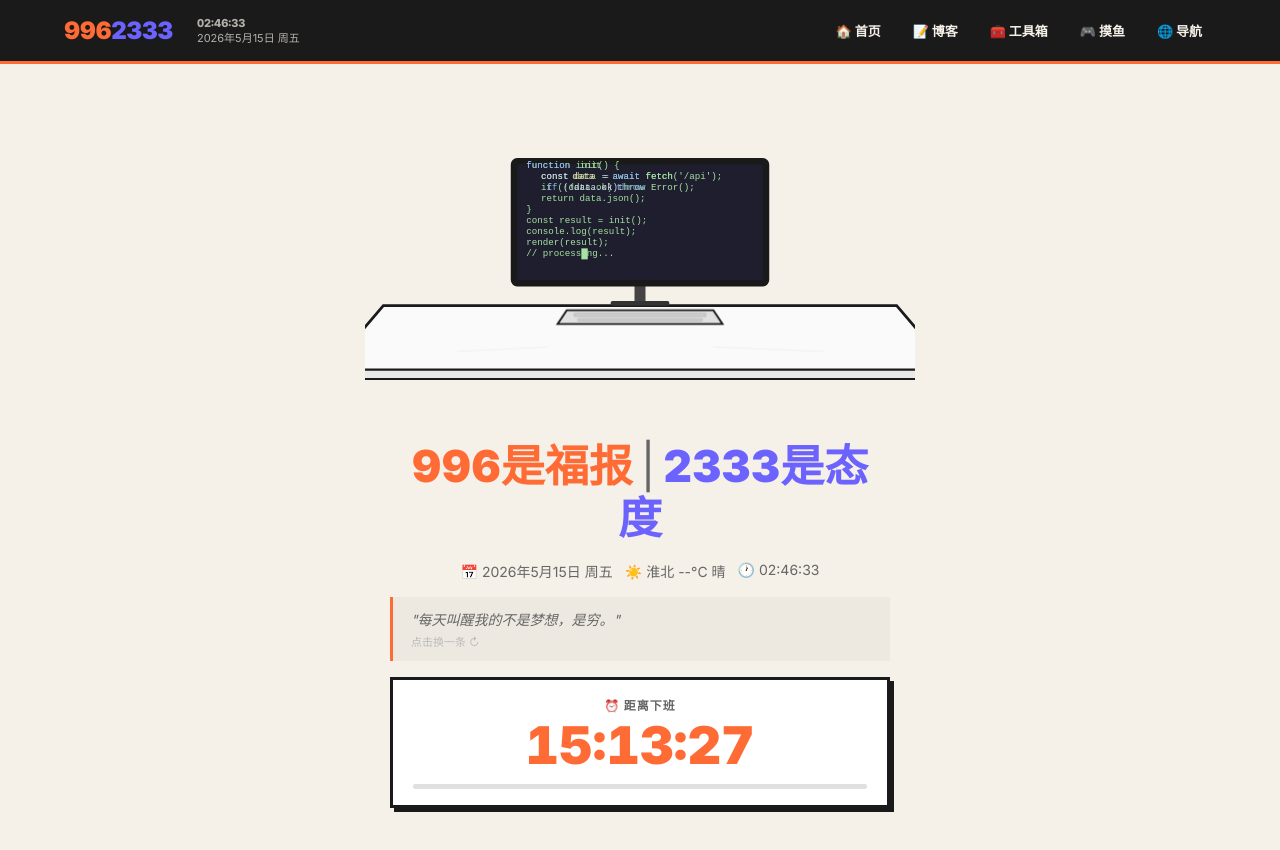
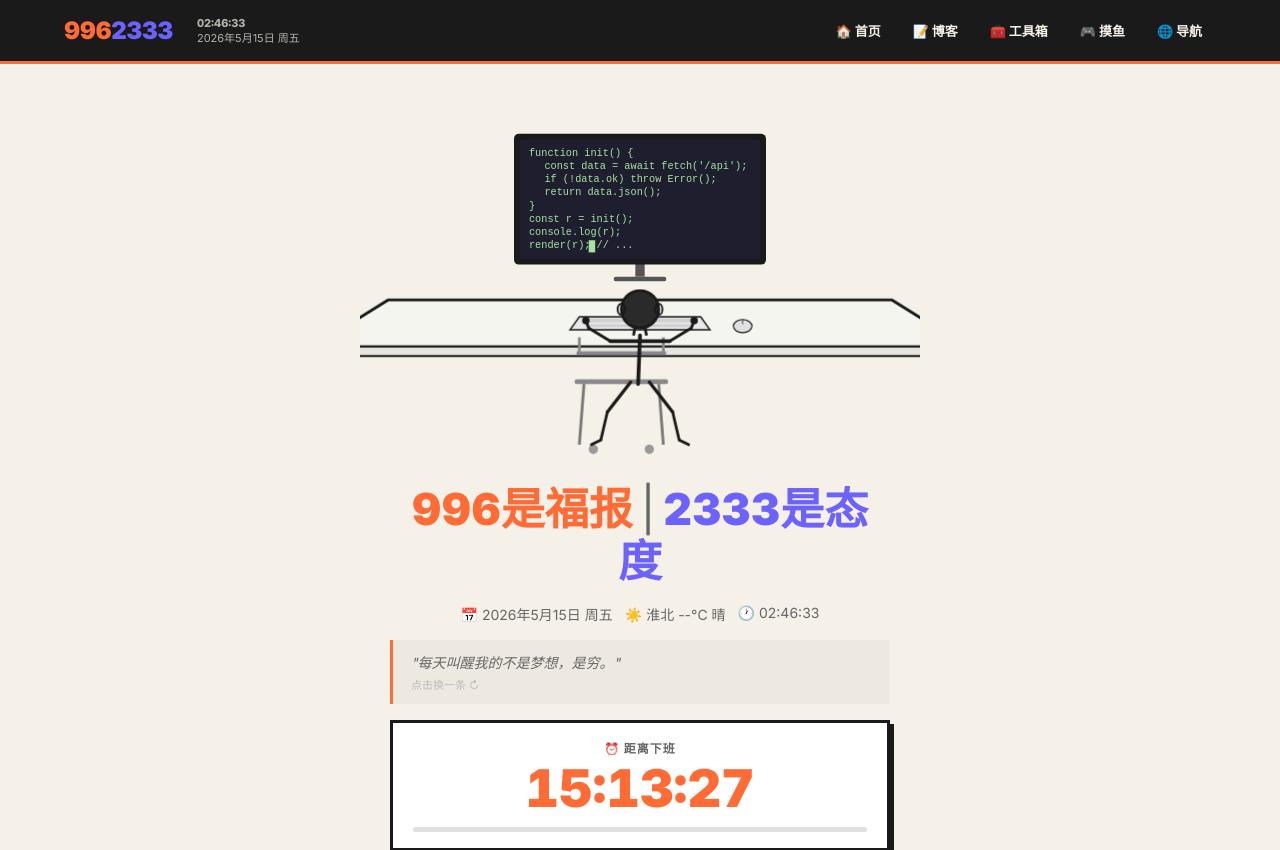
Before and after one commit to sikuai2333/sikuai2333.github.io, a Vue app: page / in a window 1280 px wide. Shown: the top 850 px of the page. Built offline with nearby package versions, Linux system fonts and the light colour scheme; no server answers.

Commit message:
Hero: back-view stickman typing + slam desk on 502

```diff
--- a/src/components/HeroSection.vue
+++ b/src/components/HeroSection.vue
@@ -28,72 +28,118 @@ onUnmounted(() => clearInterval(errorTimer))
 <template>
   <section class="hero">
     <div class="hero-art">
-      <svg viewBox="0 0 600 340" class="desk-svg" preserveAspectRatio="xMidYMid meet">
-        <!-- === 桌面透视（正面微俯视） === -->
-        <!-- 桌面顶部（近处，画面底部）- 白色桌面，黑色实线，延伸到屏幕外 -->
-        <polygon points="-40,290 640,290 580,220 20,220" fill="#fafafa" stroke="#1a1a1a" stroke-width="3"/>
-        <!-- 桌面厚度 -->
-        <polygon points="-40,290 640,290 640,300 -40,300" fill="#e8e8e8" stroke="#1a1a1a" stroke-width="2"/>
+      <svg viewBox="0 0 600 380" class="desk-svg" preserveAspectRatio="xMidYMid meet">
 
-        <!-- === 显示器 === -->
-        <!-- 显示器支架底座 -->
-        <rect x="268" y="215" width="64" height="5" rx="2" fill="#333"/>
-        <!-- 支架立柱 -->
-        <rect x="294" y="195" width="12" height="20" fill="#444"/>
-        <!-- 显示器外框（薄边框） -->
-        <rect x="160" y="60" width="280" height="138" rx="6" fill="#1a1a1a" stroke="#1a1a1a" stroke-width="2"/>
+        <!-- ========== 远景层（屏幕，最后面） ========== -->
+
+        <!-- 显示器支架 -->
+        <rect x="272" y="185" width="56" height="5" rx="2" fill="#555"/>
+        <rect x="295" y="168" width="10" height="17" fill="#555"/>
+
+        <!-- 显示器外框 -->
+        <rect x="165" y="32" width="270" height="140" rx="5" fill="#1a1a1a"/>
+
         <!-- 屏幕内容区 -->
-        <rect x="166" y="66" width="268" height="126" rx="3" :fill="showError ? '#e74c3c' : '#1e1e2e'" class="screen-bg"/>
+        <rect x="171" y="38" width="258" height="128" rx="2" :fill="showError ? '#c0392b' : '#1e1e2e'" class="screen-bg"/>
 
-        <!-- 正常状态：滚动代码 -->
+        <!-- 正常：代码滚动 -->
         <g v-if="!showError" class="code-scroll">
-          <text font-family="'Courier New',monospace" font-size="10" fill="#a6e3a1">
-            <tspan x="176" y="82" class="scroll-line">function init() {</tspan>
-            <tspan x="186" y="94" class="scroll-line">  const data = await fetch('/api');</tspan>
-            <tspan x="186" y="106" class="scroll-line">  if (!data.ok) throw Error();</tspan>
-            <tspan x="186" y="118" class="scroll-line">  return data.json();</tspan>
-            <tspan x="176" y="130" class="scroll-line">}</tspan>
-            <tspan x="176" y="142" class="scroll-line">const result = init();</tspan>
-            <tspan x="176" y="154" class="scroll-line">console.log(result);</tspan>
-            <tspan x="176" y="166" class="scroll-line">render(result);</tspan>
-            <tspan x="176" y="178" class="scroll-line">// processing...</tspan>
+          <text font-family="'Courier New',monospace" font-size="11" fill="#a6e3a1">
+            <tspan x="181" y="56">function init() {</tspan>
+            <tspan x="191" y="70">  const data = await fetch('/api');</tspan>
+            <tspan x="191" y="84">  if (!data.ok) throw Error();</tspan>
+            <tspan x="191" y="98">  return data.json();</tspan>
+            <tspan x="181" y="112">}</tspan>
+            <tspan x="181" y="126">const r = init();</tspan>
+            <tspan x="181" y="140">console.log(r);</tspan>
+            <tspan x="181" y="154">render(r); // ...</tspan>
           </text>
-          <!-- 语法高亮色块 -->
-          <text font-family="'Courier New',monospace" font-size="10">
-            <tspan x="176" y="82" fill="#89b4fa">function</tspan>
-            <tspan x="228" y="82" fill="#a6e3a1"> init</tspan>
-            <tspan x="186" y="94" fill="#cdd6f4">  const </tspan>
-            <tspan x="226" y="94" fill="#f9e2af">data</tspan>
-            <tspan x="254" y="94" fill="#cdd6f4"> = </tspan>
-            <tspan x="270" y="94" fill="#89b4fa">await</tspan>
-            <tspan x="300" y="94" fill="#a6e3a1"> fetch</tspan>
-            <tspan x="186" y="106" fill="#cdd6f4">  </tspan>
-            <tspan x="198" y="106" fill="#89b4fa">if</tspan>
-            <tspan x="210" y="106" fill="#cdd6f4"> (!data.ok) </tspan>
-            <tspan x="274" y="106" fill="#89b4fa">throw</tspan>
-          </text>
-          <!-- 光标 -->
-          <rect x="236" y="170" width="7" height="12" fill="#a6e3a1" class="cursor"/>
+          <rect x="245" y="146" width="7" height="13" fill="#a6e3a1" class="cursor"/>
         </g>
 
-        <!-- 错误状态：红屏 -->
-        <g v-if="showError">
-          <rect x="166" y="66" width="268" height="126" rx="3" fill="#e74c3c" class="red-flash"/>
-          <text x="300" y="118" text-anchor="middle" fill="white" font-size="40" font-weight="900" font-family="'Courier New',monospace">502</text>
-          <text x="300" y="145" text-anchor="middle" fill="rgba(255,255,255,0.8)" font-size="14" font-weight="700" font-family="'Courier New',monospace">BAD GATEWAY</text>
-          <text x="300" y="170" text-anchor="middle" fill="rgba(255,255,255,0.5)" font-size="24">😵</text>
+        <!-- 错误：红屏 -->
+        <g v-if="showError" class="red-flash">
+          <text x="300" y="95" text-anchor="middle" fill="white" font-size="48" font-weight="900" font-family="'Courier New',monospace">502</text>
+          <text x="300" y="125" text-anchor="middle" fill="rgba(255,255,255,0.85)" font-size="15" font-weight="700" font-family="'Courier New',monospace">BAD GATEWAY</text>
+          <text x="300" y="155" text-anchor="middle" fill="rgba(255,255,255,0.5)" font-size="26">😵</text>
         </g>
 
-        <!-- === 键盘 === -->
-        <!-- 键盘主体（透视梯形） -->
-        <polygon points="210,240 390,240 380,225 220,225" fill="#e0e0e0" stroke="#1a1a1a" stroke-width="2" rx="3"/>
+        <!-- ========== 中景层（桌子+键盘） ========== -->
+
+        <!-- 桌面（透视梯形，延伸到画面外） -->
+        <polygon points="-50,260 650,260 570,210 30,210" fill="#f5f5f0" stroke="#1a1a1a" stroke-width="3"/>
+        <!-- 桌面厚度 -->
+        <polygon points="-50,260 650,260 650,270 -50,270" fill="#e5e5e0" stroke="#1a1a1a" stroke-width="2"/>
+
+        <!-- 键盘 -->
+        <polygon points="225,242 375,242 365,228 235,228" fill="#e8e8e8" stroke="#1a1a1a" stroke-width="1.5"/>
         <!-- 键帽行 -->
-        <rect x="228" y="228" width="144" height="4" rx="1" fill="#ccc" stroke="#aaa" stroke-width="0.5"/>
-        <rect x="232" y="234" width="136" height="3" rx="1" fill="#ccc" stroke="#aaa" stroke-width="0.5"/>
+        <rect x="240" y="230" width="120" height="4" rx="1" fill="#d0d0d0"/>
+        <rect x="244" y="236" width="112" height="3" rx="1" fill="#d0d0d0"/>
 
-        <!-- 桌面反光 -->
-        <line x1="100" y1="270" x2="200" y2="265" stroke="#e0e0e0" stroke-width="1" opacity="0.4"/>
-        <line x1="380" y1="265" x2="500" y2="270" stroke="#e0e0e0" stroke-width="1" opacity="0.4"/>
+        <!-- 桌面细节：鼠标 -->
+        <ellipse cx="410" cy="238" rx="10" ry="7" fill="#e0e0e0" stroke="#1a1a1a" stroke-width="1.2"/>
+        <line x1="410" y1="231" x2="410" y2="236" stroke="#1a1a1a" stroke-width="0.8"/>
+
+        <!-- ========== 近景层（火柴人背影，最前面） ========== -->
+
+        <!-- 椅子 -->
+        <rect x="230" y="295" width="100" height="5" rx="2" fill="#888"/>
+        <line x1="240" y1="300" x2="235" y2="365" stroke="#777" stroke-width="3"/>
+        <line x1="320" y1="300" x2="325" y2="365" stroke="#777" stroke-width="3"/>
+        <!-- 椅背 -->
+        <rect x="232" y="265" width="96" height="4" rx="1" fill="#888"/>
+        <line x1="235" y1="250" x2="235" y2="268" stroke="#888" stroke-width="3"/>
+        <line x1="325" y1="250" x2="325" y2="268" stroke="#888" stroke-width="3"/>
+        <!-- 椅轮 -->
+        <circle cx="250" cy="370" r="5" fill="#999"/>
+        <circle cx="310" cy="370" r="5" fill="#999"/>
+
+        <!-- 身体（从背后看，坐在椅子上） -->
+        <!-- 后脑勺 -->
+        <circle cx="300" cy="220" r="20" fill="#2a2a2a" stroke="#1a1a1a" stroke-width="3"/>
+        <!-- 耳朵（两侧） -->
+        <ellipse cx="280" cy="220" rx="4" ry="6" fill="none" stroke="#1a1a1a" stroke-width="2"/>
+        <ellipse cx="320" cy="220" rx="4" ry="6" fill="none" stroke="#1a1a1a" stroke-width="2"/>
+
+        <!-- 脖子 -->
+        <line x1="295" y1="238" x2="293" y2="248" stroke="#1a1a1a" stroke-width="3"/>
+        <line x1="305" y1="238" x2="307" y2="248" stroke="#1a1a1a" stroke-width="3"/>
+
+        <!-- 后背（脊椎） -->
+        <line x1="300" y1="248" x2="298" y2="300" stroke="#1a1a1a" stroke-width="4" stroke-linecap="round"/>
+        <!-- 肩膀 -->
+        <line x1="268" y1="254" x2="332" y2="254" stroke="#1a1a1a" stroke-width="4" stroke-linecap="round"/>
+
+        <!-- 左臂（正常打字 / 502时不变） -->
+        <line x1="268" y1="254" x2="245" :y2="showError ? 248 : 240" stroke="#1a1a1a" stroke-width="3" stroke-linecap="round" class="arm-left"/>
+        <line x1="245" :y1="showError ? 248 : 240" x2="242" :y2="showError ? 245 : 232" stroke="#1a1a1a" stroke-width="3" stroke-linecap="round" class="forearm-left"/>
+        <!-- 左手 -->
+        <circle :cx="242" :cy="showError ? 245 : 232" r="4" fill="#1a1a1a" class="hand-left"/>
+
+        <!-- 右臂（正常打字 / 502时砸桌） -->
+        <line x1="332" y1="254" x2="355" :y2="showError ? 250 : 240" stroke="#1a1a1a" stroke-width="3" stroke-linecap="round" class="arm-right"/>
+        <line x1="355" :y1="showError ? 250 : 240" x2="358" :y2="showError ? 260 : 232" stroke="#1a1a1a" stroke-width="3" stroke-linecap="round" class="forearm-right"/>
+        <!-- 右手 -->
+        <circle :cx="358" :cy="showError ? 260 : 232" r="4" fill="#1a1a1a" class="hand-right"/>
+
+        <!-- 砸桌效果：震波 -->
+        <g v-if="showError" class="slam-effect">
+          <line x1="350" y1="260" x2="340" y2="250" stroke="#1a1a1a" stroke-width="1.5" opacity="0.6"/>
+          <line x1="358" y1="258" x2="358" y2="246" stroke="#1a1a1a" stroke-width="1.5" opacity="0.6"/>
+          <line x1="366" y1="260" x2="376" y2="250" stroke="#1a1a1a" stroke-width="1.5" opacity="0.6"/>
+        </g>
+
+        <!-- 大腿（坐在椅子上） -->
+        <line x1="290" y1="298" x2="265" y2="330" stroke="#1a1a1a" stroke-width="3.5" stroke-linecap="round"/>
+        <line x1="310" y1="298" x2="335" y2="330" stroke="#1a1a1a" stroke-width="3.5" stroke-linecap="round"/>
+        <!-- 小腿 -->
+        <line x1="265" y1="330" x2="258" y2="360" stroke="#1a1a1a" stroke-width="3" stroke-linecap="round"/>
+        <line x1="335" y1="330" x2="342" y2="360" stroke="#1a1a1a" stroke-width="3" stroke-linecap="round"/>
+        <!-- 脚 -->
+        <line x1="258" y1="360" x2="248" y2="365" stroke="#1a1a1a" stroke-width="3" stroke-linecap="round"/>
+        <line x1="342" y1="360" x2="352" y2="365" stroke="#1a1a1a" stroke-width="3" stroke-linecap="round"/>
+
       </svg>
     </div>
 
@@ -128,39 +174,36 @@ onUnmounted(() => clearInterval(errorTimer))
 </template>
 
 <style scoped>
-.hero {
-  padding: 40px 24px 32px;
-  max-width: 700px;
-  margin: 0 auto;
-  display: flex;
-  flex-direction: column;
-  align-items: center;
-  gap: 20px;
-}
-.hero-art { width: 100%; max-width: 550px; }
+.hero { padding: 40px 24px 32px; max-width: 700px; margin: 0 auto; display: flex; flex-direction: column; align-items: center; gap: 20px; }
+.hero-art { width: 100%; max-width: 560px; }
 .desk-svg { width: 100%; height: auto; }
 
-/* 屏幕背景色过渡 */
-.screen-bg { transition: fill 0.4s; }
+.screen-bg { transition: fill 0.4s ease; }
 
 /* 代码滚动 */
-.code-scroll { animation: scrollUp 4s linear infinite; }
+.code-scroll { animation: scrollUp 5s linear infinite; }
 @keyframes scrollUp {
   0% { transform: translateY(0); }
-  80% { transform: translateY(-40px); }
-  100% { transform: translateY(-40px); }
+  75% { transform: translateY(-30px); }
+  100% { transform: translateY(-30px); }
 }
-
-/* 光标闪烁 */
 .cursor { animation: blink 0.7s step-end infinite; }
 @keyframes blink { 0%,100%{opacity:1} 50%{opacity:0} }
 
-/* 红屏闪现 */
+/* 红屏闪入 */
 .red-flash { animation: flashIn 0.3s ease-out; }
-@keyframes flashIn {
-  0% { opacity: 0; }
-  50% { opacity: 0.7; }
-  100% { opacity: 1; }
+@keyframes flashIn { 0%{opacity:0;transform:scale(0.98)} 100%{opacity:1;transform:scale(1)} }
+
+/* 手臂打字动画（正常状态） */
+.arm-left, .forearm-left, .hand-left { transition: all 0.15s ease; }
+.arm-right, .forearm-right, .hand-right { transition: all 0.3s cubic-bezier(0.68, -0.55, 0.27, 1.55); }
+
+/* 砸桌震波 */
+.slam-effect { animation: slamWave 0.4s ease-out; }
+@keyframes slamWave {
+  0% { opacity: 0; transform: scale(0.5); }
+  50% { opacity: 1; transform: scale(1.2); }
+  100% { opacity: 0; transform: scale(1.5); }
 }
 
 /* 文字区 */
@@ -182,8 +225,5 @@ onUnmounted(() => clearInterval(errorTimer))
 .countdown-fill { height: 100%; background: var(--accent); border-radius: 3px; transition: width 1s linear; }
 .overtime .countdown-fill { background: var(--success); }
 
-@media (max-width: 768px) {
-  .hero { padding: 24px 16px 20px; }
-  .hero-info { gap: 6px; font-size: 12px; }
-}
+@media (max-width: 768px) { .hero { padding: 24px 16px 20px; } .hero-info { gap: 6px; font-size: 12px; } }
 </style>
```
